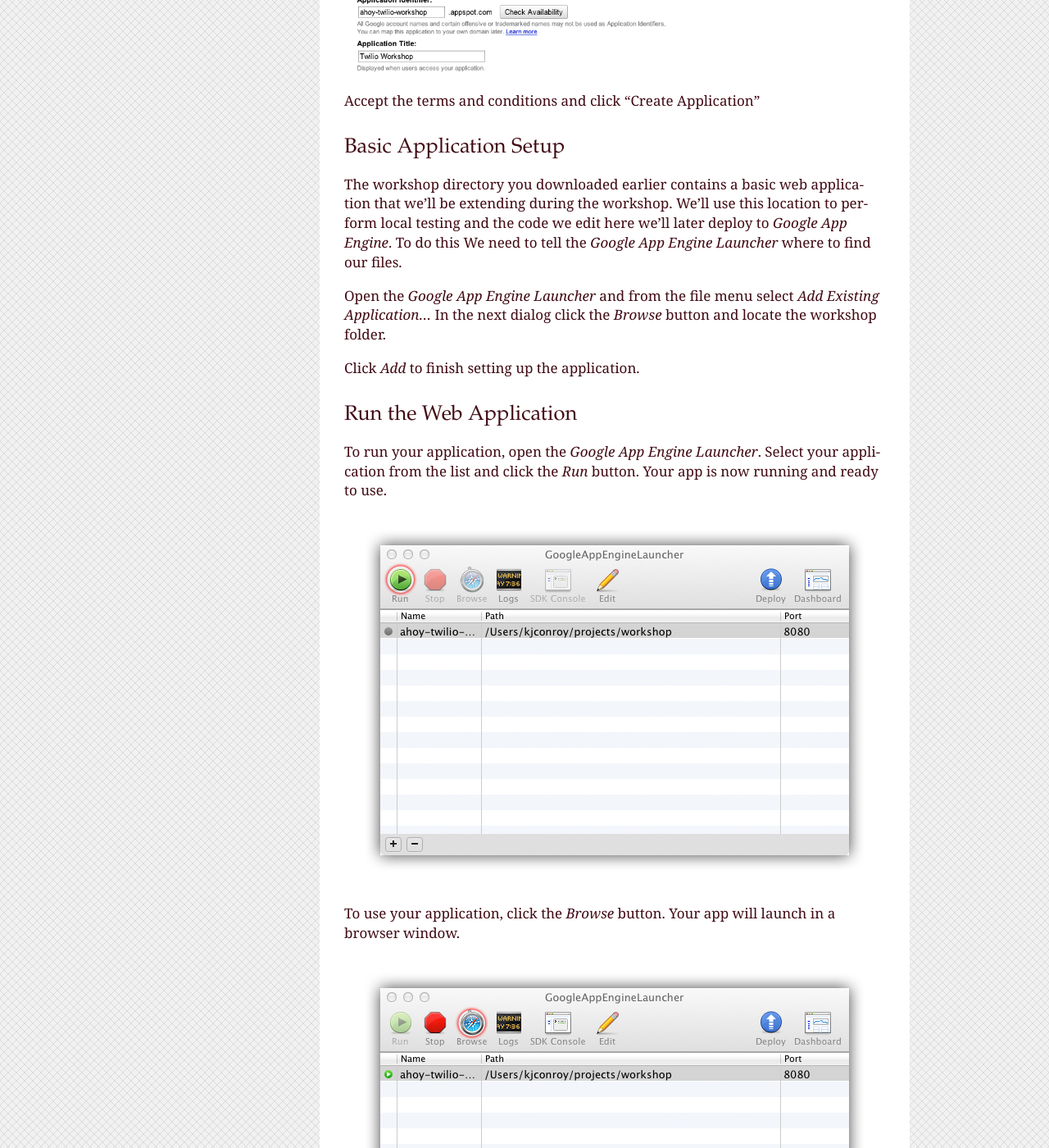
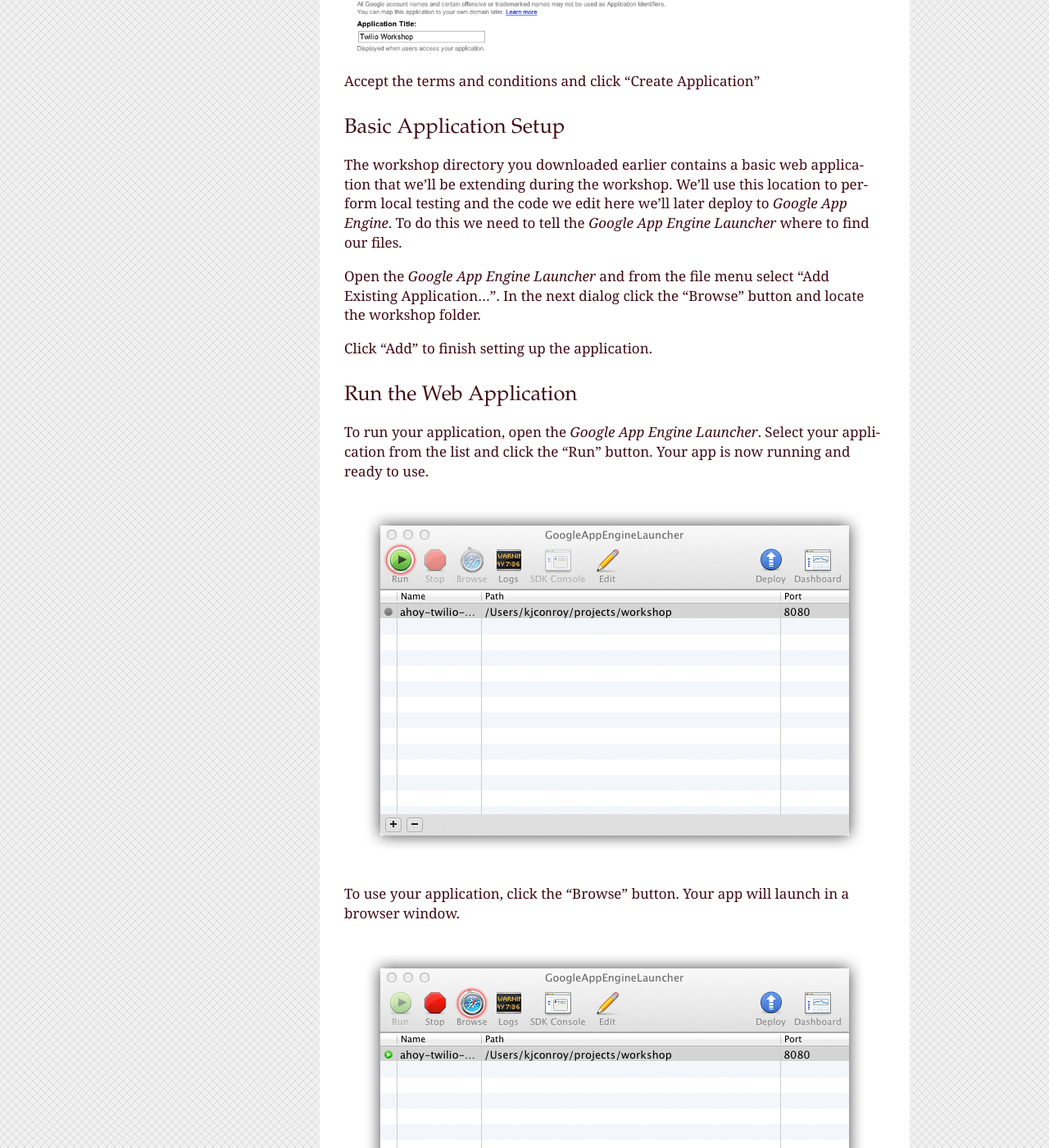
Before and after one commit to twilio/workshop, a Sphinx documentation site: the page built from docs/setup.rst, in a window 1280 px wide and 1400 px high, scrolled down 2752 px. Shown: the whole window at 82% size. Built offline with Sphinx 7.4.7, drawn with Linux system fonts in a browser that asks for light colours; some of the changed text lies outside the part shown.

Commit message:
Typos and fixes

```diff
--- a/docs/setup.rst
+++ b/docs/setup.rst
@@ -125,25 +124,25 @@
 The workshop directory you downloaded earlier contains a basic web application
 that we'll be extending during the workshop. We'll use this location to perform
 local testing and the code we edit here we'll later deploy to `Google App
-Engine`. To do this We need to tell the `Google App Engine Launcher` where to
+Engine`. To do this we need to tell the `Google App Engine Launcher` where to
 find our files.
 
-Open the `Google App Engine Launcher` and from the file menu select `Add
-Existing Application…` In the next dialog click the `Browse` button and
+Open the `Google App Engine Launcher` and from the file menu select "Add
+Existing Application…". In the next dialog click the "Browse" button and
 locate the workshop folder.
 
-Click `Add` to finish setting up the application.
+Click "Add" to finish setting up the application.
 
 Run the Web Application
 ~~~~~~~~~~~~~~~~~~~~~~~
 
 To run your application, open the `Google App Engine Launcher`. Select your
-application from the list and click the `Run` button. Your app is now running
+application from the list and click the "Run" button. Your app is now running
 and ready to use.
 
 .. image:: _static/startapp.png
 
-To use your application, click the `Browse` button. Your app will launch in a
+To use your application, click the "Browse" button. Your app will launch in a
 browser window.
 
 .. image:: _static/browseapp.png
@@ -161,7 +160,7 @@
 environment.
 
 Open the `Google App Engine Launcher`. Select your application from the list
-and click the `Logs` button. This will launch a console that outputs activity
+and click the "Logs" button. This will launch a console that outputs activity
 from your local development environment.
 
 .. image:: _static/logsapp.png
```
Also changed, not shown: other parts of docs/setup.rst (+3 -9 lines).
